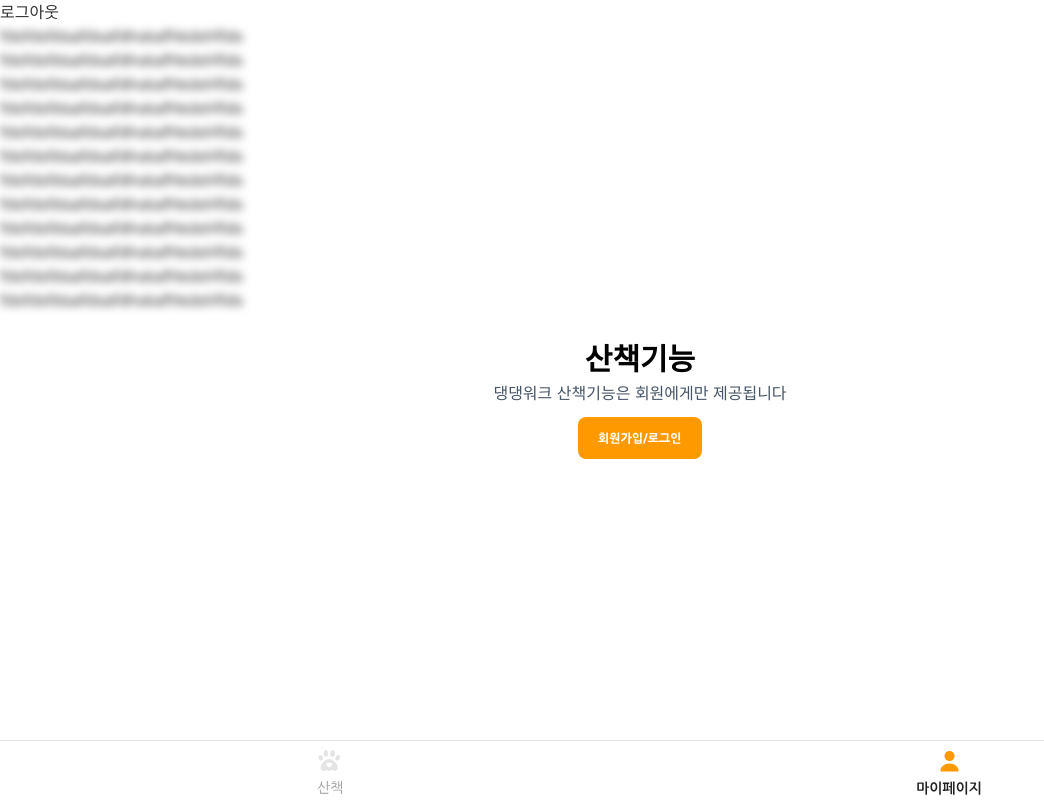
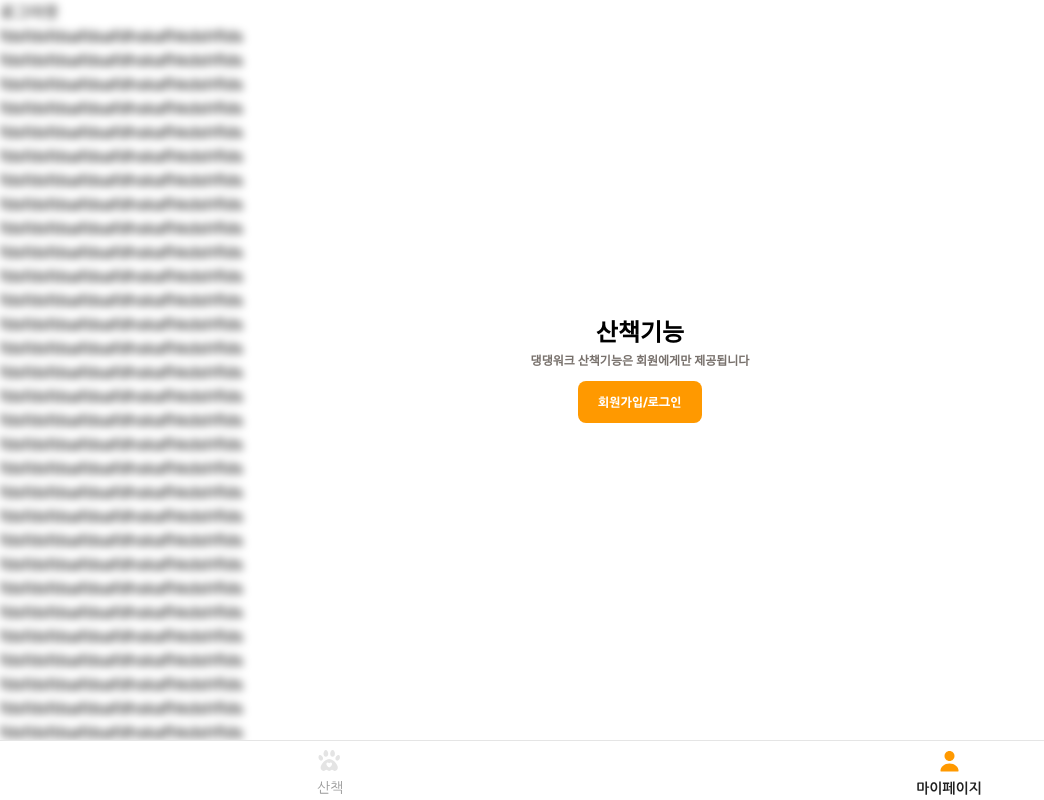
Before and after one commit to dangdangwalk/dangdang-walk, a React (Create React App) app in the folder frontend/: page /profile in a window 1280 px wide. Shown: the top 800 px of the page, without its empty margins (0-1044 px from the left). Built offline with nearby package versions, Linux system fonts and the light colour scheme; no server answers.

Commit message:
refactor: Login 페이지를 LoginModal로 변경

```diff
--- a/frontend/src/App.tsx
+++ b/frontend/src/App.tsx
@@ -1,10 +1,15 @@
 import { Outlet } from 'react-router-dom';
 import Navbar from './components/Navbar';
+import { useState } from 'react';
+import React from 'react';
+import queryClient from './api/queryClient';
 import { QueryClientProvider } from '@tanstack/react-query';
-import queryClient from '@/api/queryClient';
-
+import { useModalStateStore } from './store/modalStateStore';
+import LoginModal from '@/components/LoginModal';
 var console;
 function App() {
+    const [isLoginModalOpen] = useState(true);
+    const { isModalOpen } = useModalStateStore();
     //TODO: 일시적인 배포시 console.log 제거 추가로 환경설정으로 빼줘야함ㄴ
     if (process.env.NODE_ENV === 'production') {
         console = window.console || {};
@@ -16,8 +21,15 @@
         <QueryClientProvider client={queryClient}>
             <div className="flex flex-col">
                 <Outlet />
+                <div className={`fixed z-10`}>
+                    <Navbar isLoginModalOpen={isLoginModalOpen} />
+                </div>
 
-                <Navbar />
+                <div
+                    className={`fixed z-20 w-full duration-300 ${isModalOpen ? 'translate-y-72' : 'translate-y-full'}`}
+                >
+                    <LoginModal />
+                </div>
             </div>
         </QueryClientProvider>
     );
--- a/frontend/src/components/LoginAlertModal.tsx
+++ b/frontend/src/components/LoginAlertModal.tsx
@@ -1,14 +1,24 @@
-import React from 'react';
+import React, { useState } from 'react';
 import LoginButton from '@/assets/icons/btn-login.svg';
+import { useModalStateStore } from '@/store/modalStateStore';
 
-export default function LoginAlertModal({ onClick }: { onClick: () => void }) {
+export default function LoginAlertModal() {
+    const { isModalOpen, setModalState } = useModalStateStore();
     return (
-        <section className="fixed top-0 left-0 bg-white/20 w-full flex flex-col items-center justify-center h-full ">
-            <h1 className="text-3xl font-bold mb-1">산책기능</h1>
-            <p className="text-slate-600 mb-3">댕댕워크 산책기능은 회원에게만 제공됩니다</p>
-            <button onClick={onClick}>
-                <img src={LoginButton} alt="Login" />
-            </button>
-        </section>
+        <div className={`flex flex-col w-full h-dvh fixed ${isModalOpen && 'bg-neutral-800/40'}`}>
+            {!isModalOpen && (
+                <section
+                    className={`top-0 left-0 w-full flex flex-col items-center justify-center h-full mb-[3.75rem]`}
+                >
+                    <h1 className="text-2xl font-bold font-['NanumGothic'] mb-1">산책기능</h1>
+                    <p className="text-stone-500 font-['NanumGothic'] text-xs font-semibold mb-3">
+                        댕댕워크 산책기능은 회원에게만 제공됩니다
+                    </p>
+                    <button onClick={() => setModalState(true)}>
+                        <img src={LoginButton} alt="Login" />
+                    </button>
+                </section>
+            )}
+        </div>
     );
 }
--- a/frontend/src/pages/Login.tsx
+++ b/frontend/src/components/LoginModal.tsx
@@ -1,27 +1,21 @@
+import React from 'react';
 import OAuthButton from '@/components/OAuthButton';
 import { OAUTH } from '@/constants';
 import { useLocation, useNavigate } from 'react-router-dom';
 import signupIn3secs from '@/assets/icons/ic-signup-asap.svg';
 import cancel from '@/assets/icons/ic-top-cancel.svg';
-const Login = () => {
+import { Dispatch, SetStateAction } from 'react';
+import { useModalStateStore } from '@/store/modalStateStore';
+
+const LoginModal = () => {
     const location = useLocation();
     const navigate = useNavigate();
-    const prevURL = location.state.redirectURI;
+    // const prevURL = location.state.redirectURI;
+    const prevURL = '/';
+    const { setModalState } = useModalStateStore();
     return (
-        <div className="flex flex-col justify-center">
-            <div className="flex justify-end items-center mb-[1.3125rem]">
-                <div className="flex w-12 h-12 relative flex-col justify-start items-start translate-x-3">
-                    <button onClick={() => navigate(-1)}>
-                        <img src={cancel} alt="cancel" />
-                    </button>
-                </div>
-            </div>
-
-            <div className="flex flex-col justify-center bg-zinc-300 mx-10 mb-10 h-[11.25rem] items-center">
-                <p className="mx-5">로고나 간단한 서비스 소개문구 넣으면 좋을 것 같아요</p>
-            </div>
-
-            <div className="flex flex-col gap-2 justify-center">
+        <div className="flex flex-col h-dvh bg-slate-300 rounded-t-xl px-[1.875rem]">
+            <div className="flex flex-col gap-2 justify-center mt-10">
                 <div className="flex relative justify-center items-center mx-[4.375rem]">
                     <img className="" src={signupIn3secs} alt="빠른가입 안내" />
                     <p className="absolute text-center text-black font-semibold text-sm leading-[1.3rem]">
@@ -29,14 +23,20 @@
                     </p>
                 </div>
 
-                <div className="flex flex-col items-center gap-2 mx-[0.625rem]">
+                <div className="flex flex-col items-center gap-3">
                     {OAUTH.map((oauth, index) => (
                         <OAuthButton key={index} provider={oauth.PROVIDER} name={oauth.NAME} prevURL={prevURL} />
                     ))}
                 </div>
+                <button
+                    className="ext-center font-['NanumGothic'] underline text-neutral-400 mt-4 py-[0.9375rem]"
+                    onClick={() => setModalState(false)}
+                >
+                    비회원으로 둘러보기
+                </button>
             </div>
         </div>
     );
 };
 
-export default Login;
+export default LoginModal;
--- a/frontend/src/components/Navbar.tsx
+++ b/frontend/src/components/Navbar.tsx
@@ -1,16 +1,20 @@
+import React from 'react';
 import { Link, useLocation } from 'react-router-dom';
 import myPageOff from '@/assets/icons/btn-mypage-off.svg';
 import myPageOn from '@/assets/icons/btn-mypage-on.svg';
 import WalkOff from '@/assets/icons/btn-walk-off.svg';
 import WalkOn from '@/assets/icons/btn-walk-on.svg';
 
-function Navbar() {
+interface Props {
+    isLoginModalOpen: boolean;
+}
+function Navbar({ isLoginModalOpen }: Props) {
     const location = useLocation();
     const currentPath = window.location.pathname;
     if (currentPath === '/login') return null;
 
     return (
-        <div className="fixed w-full h-[60px] left-0 bottom-0 border-t border-neutral-200 px-5 bg-white">
+        <div className="fixed w-full h-[3.75rem] left-0 bottom-0 border-t bg-white border-neutral-200 px-5">
             <div className="flex justify-around items-center">
                 <Link to="/">
                     {location.pathname === '/' ? (
--- a/frontend/src/components/OAuthButton.tsx
+++ b/frontend/src/components/OAuthButton.tsx
@@ -56,11 +56,11 @@
             onClick={() => handleCallOAuth(provider)}
         >
             <img className="absolute left-0 ml-5" src={btnLogin(provider)} alt={`${provider}`} />
-            <p
+            <div
                 className={`my-auto text-center text-base font-bold font-roboto leading-normal  ${provider === 'kakao' && 'text-opacity-85'} ${provider === 'naver' ? 'text-white' : 'text-black'}`}
             >
                 {name}로 시작하기
-            </p>
+            </div>
         </button>
     );
 };
--- a/frontend/src/pages/Home.tsx
+++ b/frontend/src/pages/Home.tsx
@@ -1,5 +1,6 @@
 import DogCardList from '@/components/home/DogCardList';
 import WeatherInfo from '@/components/home/WeatherInfo';
+import React from 'react';
 
 function Home() {
     return (
--- a/frontend/src/pages/Profile.tsx
+++ b/frontend/src/pages/Profile.tsx
@@ -1,3 +1,4 @@
+import React from 'react';
 import LoginAlertModal from '@/components/LoginAlertModal';
 import { useAuth } from '@/hooks/useAuth';
 import { getStorage, setStorage } from '@/utils/storage';
@@ -19,15 +20,40 @@
             loginMutation.mutate({ authorizeCode, provider, redirectURI });
         }
     }, []);
-
-    const handleLogin = () => {
-        navigate('/login', { state: { redirectURI } });
-    };
-
     return (
-        <div>
-            <button onClick={() => logoutMutation.mutate(null)}>로그아웃</button>
-            <div className={` ${isLoggedIn ? '' : 'blur-sm'}`}>
+        <div className="flex flex-col w-full items-center h-full">
+            <div className={`w-full h-full ${isLoggedIn ? '' : 'blur-sm'}`}>
+                <button onClick={() => logoutMutation.mutate(null)}>로그아웃</button>
+                <div>fdsfdsfdsafdsafdhskafhkdshflds</div>
+                <div>fdsfdsfdsafdsafdhskafhkdshflds</div>
+                <div>fdsfdsfdsafdsafdhskafhkdshflds</div>
+                <div>fdsfdsfdsafdsafdhskafhkdshflds</div>
+                <div>fdsfdsfdsafdsafdhskafhkdshflds</div>
+                <div>fdsfdsfdsafdsafdhskafhkdshflds</div>
+                <div>fdsfdsfdsafdsafdhskafhkdshflds</div>
+                <div>fdsfdsfdsafdsafdhskafhkdshflds</div>
+                <div>fdsfdsfdsafdsafdhskafhkdshflds</div>
+                <div>fdsfdsfdsafdsafdhskafhkdshflds</div>
+                <div>fdsfdsfdsafdsafdhskafhkdshflds</div>
+                <div>fdsfdsfdsafdsafdhskafhkdshflds</div>
+                <div>fdsfdsfdsafdsafdhskafhkdshflds</div>
+                <div>fdsfdsfdsafdsafdhskafhkdshflds</div>
+                <div>fdsfdsfdsafdsafdhskafhkdshflds</div>
+                <div>fdsfdsfdsafdsafdhskafhkdshflds</div>
+                <div>fdsfdsfdsafdsafdhskafhkdshflds</div>
+                <div>fdsfdsfdsafdsafdhskafhkdshflds</div>
+                <div>fdsfdsfdsafdsafdhskafhkdshflds</div>
+                <div>fdsfdsfdsafdsafdhskafhkdshflds</div>
+                <div>fdsfdsfdsafdsafdhskafhkdshflds</div>
+                <div>fdsfdsfdsafdsafdhskafhkdshflds</div>
+                <div>fdsfdsfdsafdsafdhskafhkdshflds</div>
+                <div>fdsfdsfdsafdsafdhskafhkdshflds</div>
+                <div>fdsfdsfdsafdsafdhskafhkdshflds</div>
+                <div>fdsfdsfdsafdsafdhskafhkdshflds</div>
+                <div>fdsfdsfdsafdsafdhskafhkdshflds</div>
+                <div>fdsfdsfdsafdsafdhskafhkdshflds</div>
+                <div>fdsfdsfdsafdsafdhskafhkdshflds</div>
+                <div>fdsfdsfdsafdsafdhskafhkdshflds</div>
                 <div>fdsfdsfdsafdsafdhskafhkdshflds</div>
                 <div>fdsfdsfdsafdsafdhskafhkdshflds</div>
                 <div>fdsfdsfdsafdsafdhskafhkdshflds</div>
@@ -41,7 +67,7 @@
                 <div>fdsfdsfdsafdsafdhskafhkdshflds</div>
                 <div>fdsfdsfdsafdsafdhskafhkdshflds</div>
             </div>
-            {!isLoggedIn && <LoginAlertModal onClick={handleLogin} />}
+            {!isLoggedIn && <LoginAlertModal />}
         </div>
     );
 }
--- /dev/null
+++ b/frontend/src/store/modalStateStore.ts
@@ -0,0 +1,13 @@
+import { create } from 'zustand';
+
+interface ModalState {
+    isModalOpen: boolean;
+    setModalState: (state: boolean) => void;
+}
+
+export const useModalStateStore = create<ModalState>((set) => ({
+    isModalOpen: false,
+    setModalState: (state: boolean) => {
+        set({ isModalOpen: state });
+    },
+}));
--- a/frontend/tailwind.config.js
+++ b/frontend/tailwind.config.js
@@ -15,7 +15,7 @@
                 naver: '#03C75A',
             },
             fontFamily: {
-                roboto: ['Roboto'],
+                roboto: ['"Roboto"', 'sans-serif'],
             },
         },
     },
```
Also changed, not shown: frontend/src/index.tsx (+1 -10 lines), frontend/tsconfig.json (+15 -4 lines).
